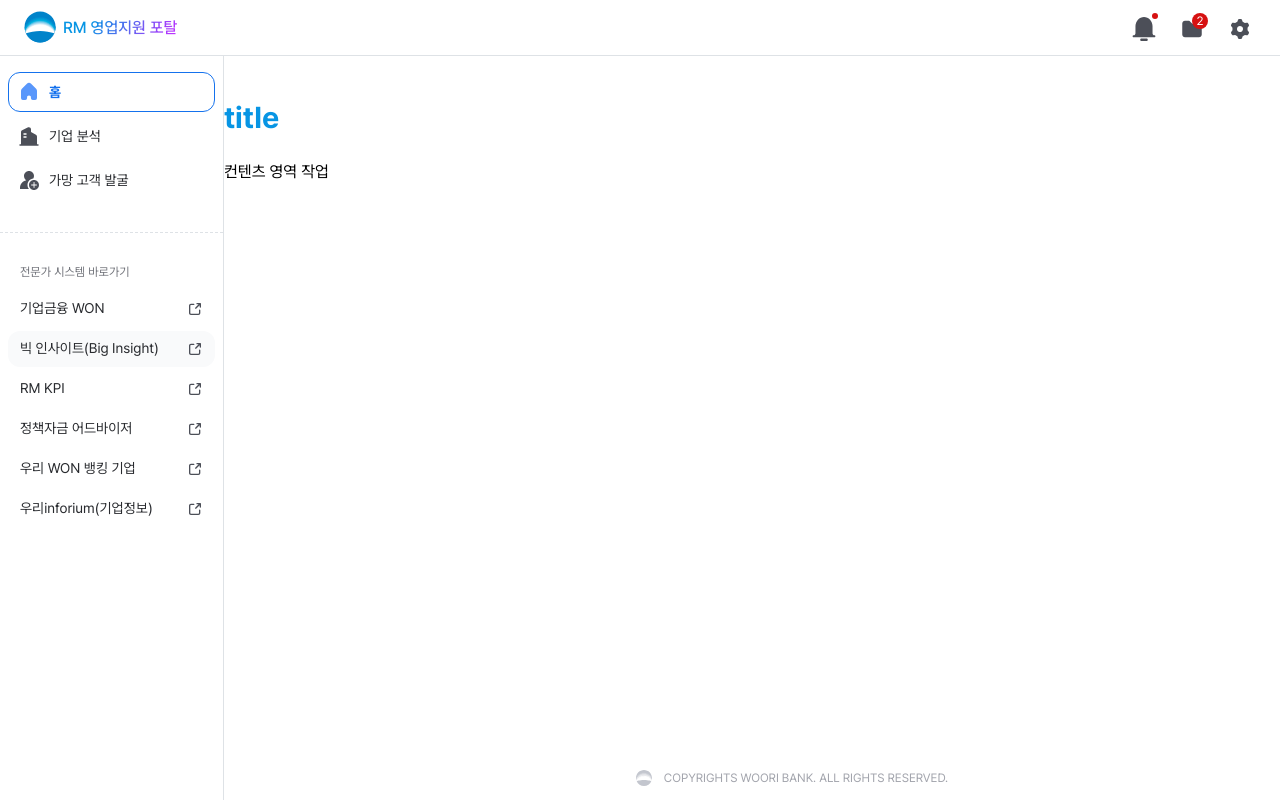
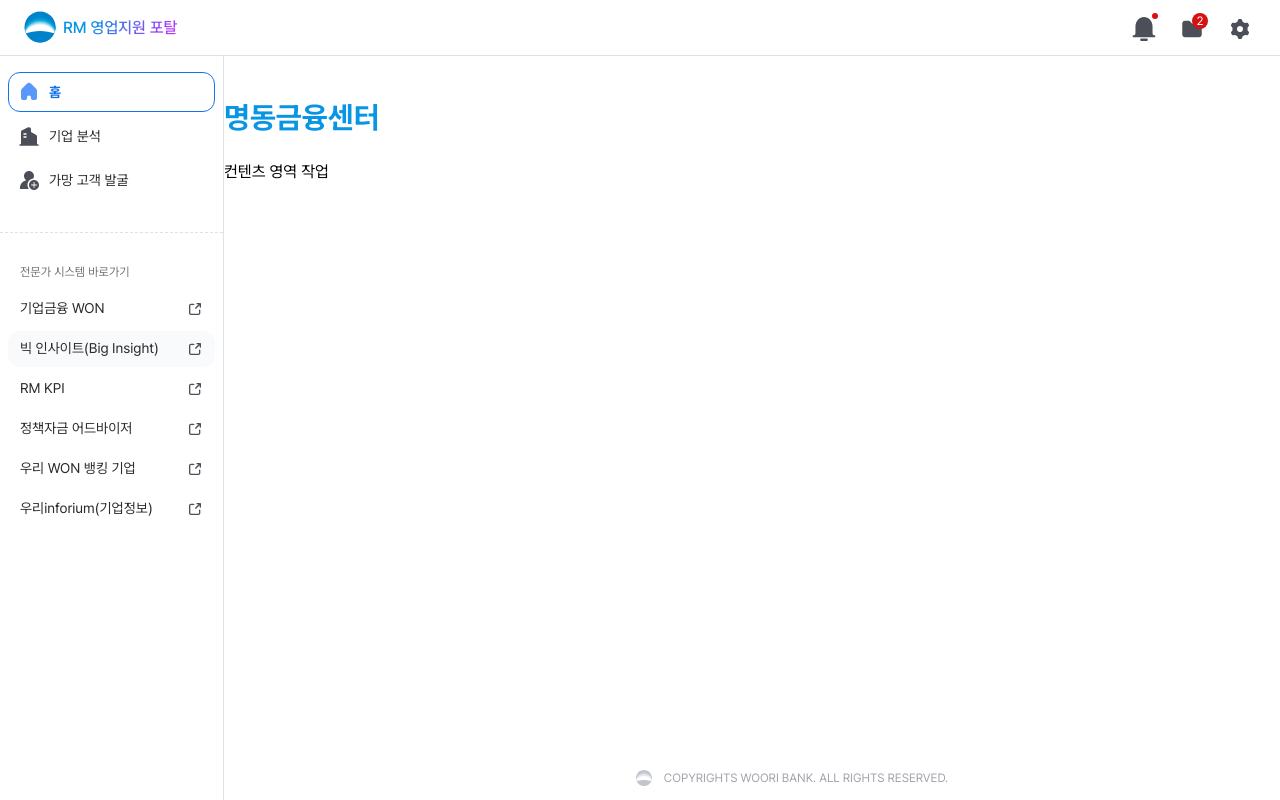
Before and after one commit to sungsooLee/rm, a React (Create React App) app in the folder workspace/: page /pub/SamplePage in a window 1280 px wide. Shown: the top 800 px of the page. Built offline with nearby package versions, Linux system fonts and the light colour scheme.

Commit message:
레이아웃 페이지 수정

```diff
--- a/workspace/src/pages/pub/RmLayoutPage.js
+++ b/workspace/src/pages/pub/RmLayoutPage.js
@@ -103,7 +103,9 @@
         hasFooter: true,
       }}
     >
-      <PageContainer title={"title"}>{children}</PageContainer>
+      <PageContainer layout={layout} title={title}>
+        {children}
+      </PageContainer>
     </RmLayout>
   );
 };
```
